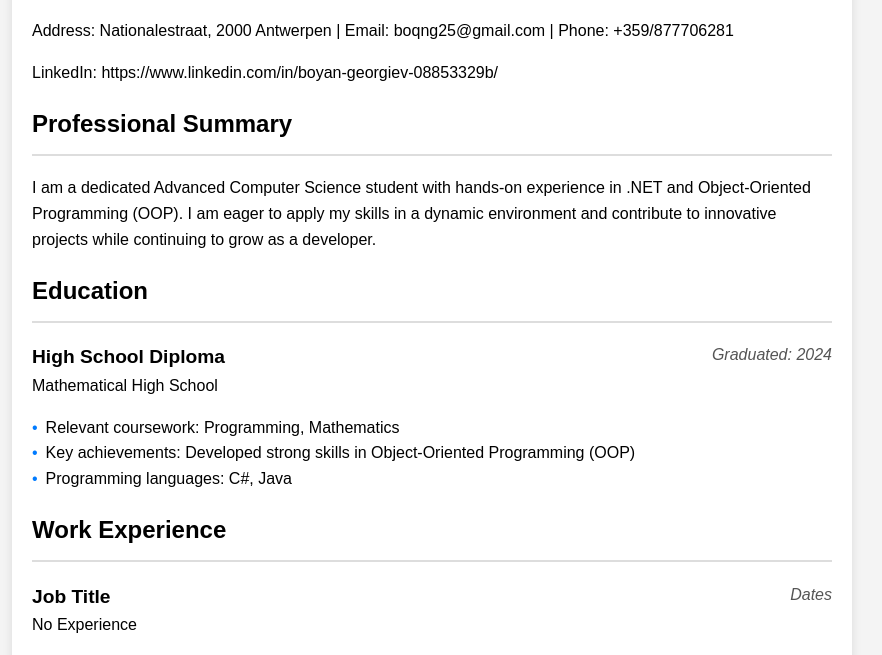
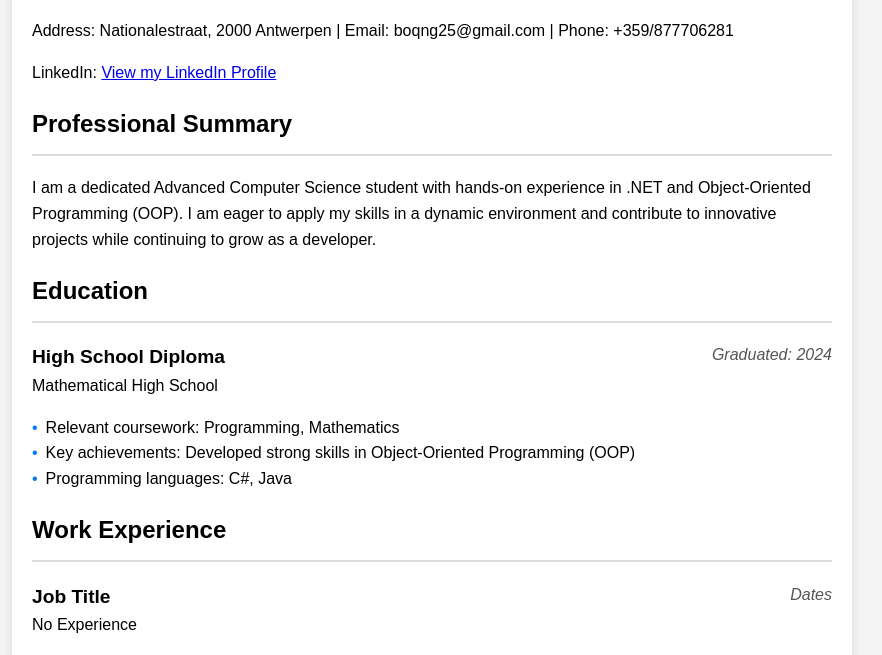
Before and after one commit to bobyTopG/MyCv, a plain HTML site: page index.html in a window 1280 px wide. Shown: the part 128-783 px from the top of the page, without its empty margins (208-1090 px from the left). Drawn offline with Linux system fonts and the light colour scheme.

Commit message:
Update linkedIn to be url index.html

```diff
--- a/index.html
+++ b/index.html
@@ -68,8 +68,8 @@
 
     <img src="certificates/DSC_0013.JPG" alt="Boyan Georgiev" class="profile-pic">
 
-    <p>Address: Nationalestraat, 2000 Antwerpen | Email: boqng25@gmail.com | Phone: +359/877706281</p>
-    <p>LinkedIn: https://www.linkedin.com/in/boyan-georgiev-08853329b/ </p>
+  <p>Address: Nationalestraat, 2000 Antwerpen | Email: boqng25@gmail.com | Phone: +359/877706281</p>
+<p>LinkedIn: <a href="https://www.linkedin.com/in/boyan-georgiev-08853329b/" target="_blank">View my LinkedIn Profile</a></p>
 
     <h2>Professional Summary</h2>
     <p>I am a dedicated Advanced Computer Science student with hands-on experience in .NET and Object-Oriented Programming (OOP).
```
